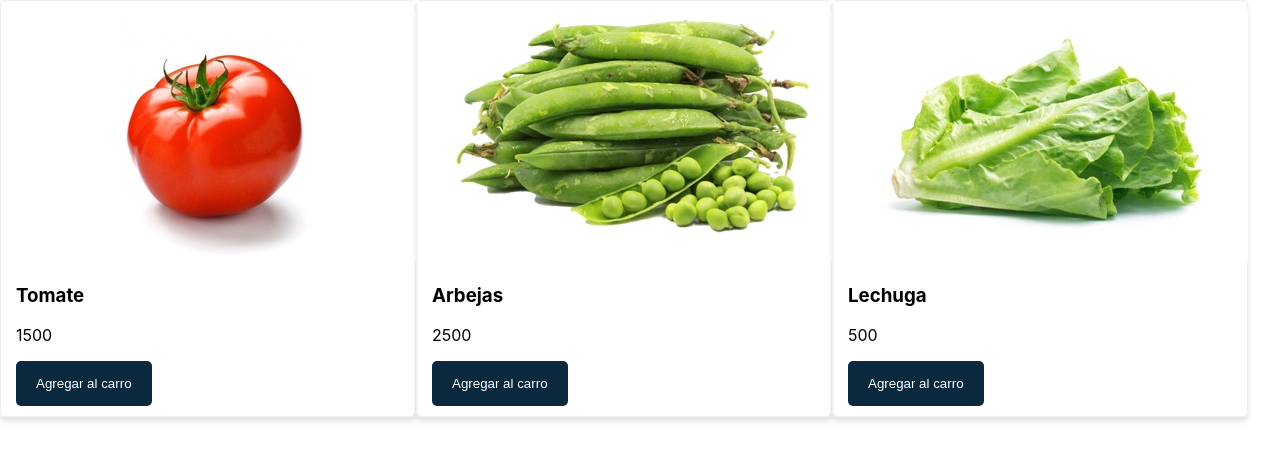
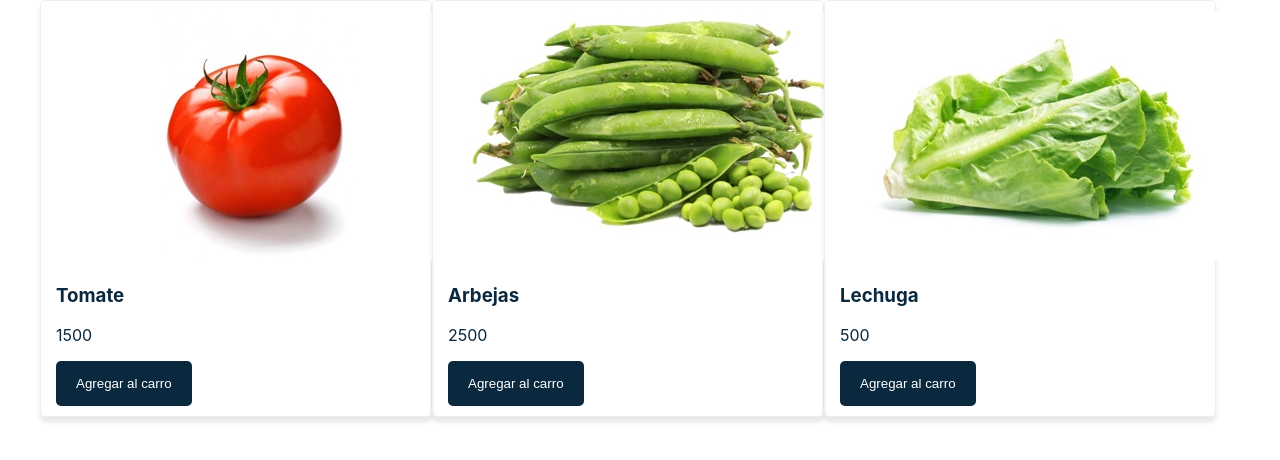
Before and after one commit to oscardenas17/miniCarritoCompras, a React (Create React App) app: page / in a window 1280 px wide. Shown: the top 460 px of the page. Built offline with nearby package versions, Linux system fonts and the light colour scheme.

Commit message:
Componente Layout center

```diff
--- a/src/App.js
+++ b/src/App.js
@@ -15,10 +15,13 @@
   render(){
     return(
       <div>
-        <Productos
-          agregarAlCarrov={ ()=> console.log('No hace nada')}
-          productos = {this.state.productos}
-        />
+        <Layout>
+          <Productos
+            agregarAlCarrov={ ()=> console.log('No hace nada')}
+            productos = {this.state.productos}
+          />
+        </Layout>
+
 
       </div>
     )
--- /dev/null
+++ b/src/components/Layout.js
@@ -0,0 +1,30 @@
+import { Component } from "react";
+
+
+const styles = {
+    layout: {
+        backgroundColor: '#FFF',
+        color: '#0A283E',
+        display: 'flex',
+        alignItems:'center',
+        flexDirection: 'column'
+    },
+    container: {
+        width: '1200px',
+    }
+
+
+}
+class Layout extends Component{
+    render(){
+        return(
+            <div style={styles.layout}>
+                <div style={styles.container}>
+                    {this.props.children}
+                </div>
+            </div>
+        )
+    }
+}
+
+export default Layout
```
